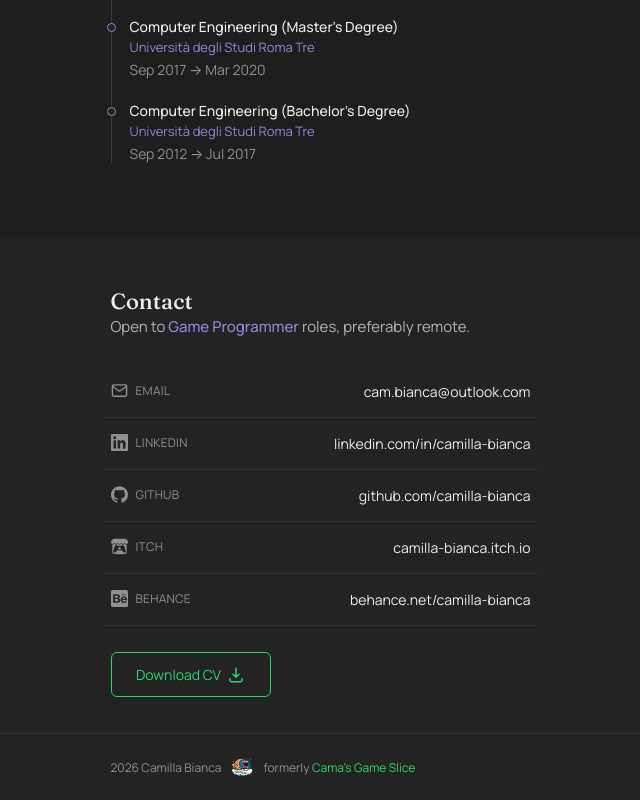
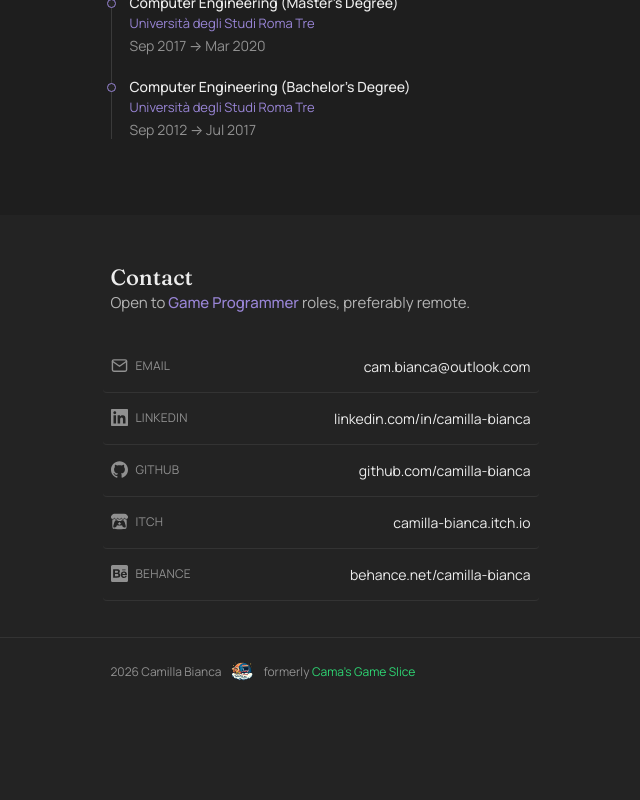
Before and after one commit to camilla-bianca/camilla-bianca.github.io, a React (Vite) app: page / in a window 1280 px wide. Shown: the part 2158-2958 px from the top of the page, without its empty margins (70-710 px from the left). After the commit the page ends 2862 px from the top, so only its background shows below. Built offline with nearby package versions, Linux system fonts and the light colour scheme.

Commit message:
Remove CV download button and related code/assets

```diff
--- a/src/components/ContactSection.css
+++ b/src/components/ContactSection.css
@@ -16,7 +16,6 @@
   display: flex;
   flex-direction: column;
   max-width: 420px;
-  margin-bottom: 26px;
 }
 
 .contact-row {
@@ -72,20 +71,3 @@
   color: var(--accent-primary);
   transform: translateX(-8px);
 }
-
-/* Visual style comes from .btn-secondary; only icon and anchor tweaks live here */
-.btn-cv {
-  gap: 6px;
-  text-decoration: none;
-}
-
-.btn-cv svg {
-  width: 18px;
-  height: 18px;
-  flex-shrink: 0;
-  transition: transform 0.2s ease;
-}
-
-.btn-cv:hover svg {
-  transform: translateY(2px);
-}
--- a/src/components/ContactSection.jsx
+++ b/src/components/ContactSection.jsx
@@ -1,15 +1,12 @@
 import { Trans, useTranslation } from 'react-i18next'
-import { contactInfo, cvUrl } from '../data/contact'
+import { contactInfo } from '../data/contact'
 import { useInView } from '../hooks/useInView'
 import { trackEvent } from '../utils/analytics'
 import './ContactSection.css'
 
 function ContactSection() {
-  const { t, i18n } = useTranslation()
+  const { t } = useTranslation()
   const [ref, isVisible] = useInView()
-
-  const lang = i18n.language.startsWith('it') ? 'it' : 'en'
-  const cvHref = cvUrl[lang]
 
   return (
     <section
@@ -48,18 +45,6 @@ function ContactSection() {
           )
         })}
       </div>
-      <a
-        href={cvHref}
-        className="btn-secondary btn-cv"
-        download
-        onClick={() => trackEvent('download-cv', { lingua: lang })}
-      >
-        <span className="btn-text">{t('contact.downloadCv')}</span>
-        <svg viewBox="0 0 24 24" fill="none" stroke="currentColor" strokeWidth="2" strokeLinecap="round" strokeLinejoin="round">
-          <path d="M12 3v12m0 0-4-4m4 4 4-4" />
-          <path d="M4 17v2a2 2 0 0 0 2 2h12a2 2 0 0 0 2-2v-2" />
-        </svg>
-      </a>
     </section>
   )
 }
--- a/src/data/contact.js
+++ b/src/data/contact.js
@@ -35,8 +35,3 @@ export const contactInfo = [
     icon: ImBehance2,
   },
 ]
-
-export const cvUrl = {
-  it: '/cv/Camilla_Bianca_CV_IT.pdf',
-  en: '/cv/Camilla_Bianca_CV_EN.pdf',
-}
--- a/src/i18n/locales/en.json
+++ b/src/i18n/locales/en.json
@@ -114,7 +114,7 @@
   },
   "about": {
     "title": "About me",
-    "introText": "I'm a <hl>Game Programmer</hl> and I work mainly on Unreal Engine and Unity, using C++, Blueprint, and C#. After my Master's degree in <hl>Computer Engineering</hl> I've never stopped learning: solo indie prototypes, team projects, all the way to studio development on <hl>published titles</hl>. What fascinates me about Game Dev is a challenge that never stops exciting me: starting from something that doesn't exist and turning it into something <hl>real</hl>.",
+    "introText": "I'm a <hl>Game Programmer</hl> and I work mainly on <hl>Unreal Engine</hl> and <hl>Unity</hl>, using C++, Blueprint, and C#. After my Master's degree in <hl>Computer Engineering</hl> I kept learning by building games: solo <hl>indie</hl> prototypes, <hl>team</hl> projects, then studio development on <hl>published</hl> titles. What I've always loved about Game Dev is watching something that doesn't exist become <hl>real</hl>.",
     "experienceTitle": "Experience",
     "educationTitle": "Education",
     "stats": {
@@ -169,8 +169,7 @@
   },
   "contact": {
     "title": "Contact",
-    "introText": "Open to <hl>Game Programmer</hl> roles, preferably remote.",
-    "downloadCv": "Download CV"
+    "introText": "Open to <hl>Game Programmer</hl> roles, preferably remote."
   },
   "footer": {
     "origin": "formerly"
--- a/src/i18n/locales/it.json
+++ b/src/i18n/locales/it.json
@@ -114,7 +114,7 @@
   },
   "about": {
     "title": "Chi sono",
-    "introText": "Sono una <hl>Game Programmer</hl> e lavoro principalmente su Unreal Engine e Unity, con C++, Blueprint e C#. Dopo la laurea magistrale in <hl>Ingegneria Informatica</hl> non ho mai smesso di imparare: prototipi indie in autonomia, progetti in team, fino ad arrivare allo sviluppo in studio su <hl>titoli pubblicati</hl>. Del Game Dev mi affascina una sfida che non smette mai di appassionarmi: partire da qualcosa che non esiste e farlo diventare <hl>reale</hl>.",
+    "introText": "Sono una <hl>Game Programmer</hl> e lavoro principalmente su <hl>Unreal Engine</hl> e <hl>Unity</hl>, con C++, Blueprint e C#. Dopo la laurea magistrale in <hl>Ingegneria Informatica</hl> ho continuato a imparare costruendo videogiochi: prototipi <hl>indie</hl> in autonomia, progetti in <hl>team</hl>, poi sviluppo in studio su titoli <hl>pubblicati</hl>. Del Game Dev mi appassiona da sempre vedere qualcosa che non esiste diventare <hl>reale</hl>.",
     "experienceTitle": "Esperienza",
     "educationTitle": "Formazione",
     "stats": {
@@ -169,8 +169,7 @@
   },
   "contact": {
     "title": "Contatti",
-    "introText": "Aperta a ruoli da <hl>Game Programmer</hl>, preferibilmente da remoto.",
-    "downloadCv": "Scarica il CV"
+    "introText": "Aperta a ruoli da <hl>Game Programmer</hl>, preferibilmente da remoto."
   },
   "footer": {
     "origin": "in origine"
```
Also changed, not shown: 2 other files (tests, documents, lock files or other folders).
